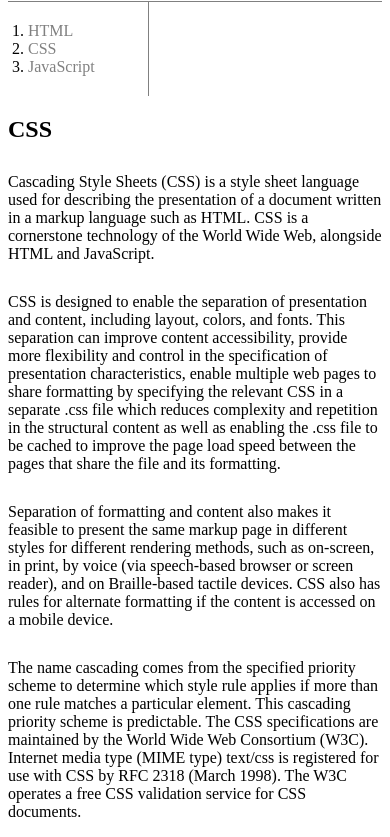
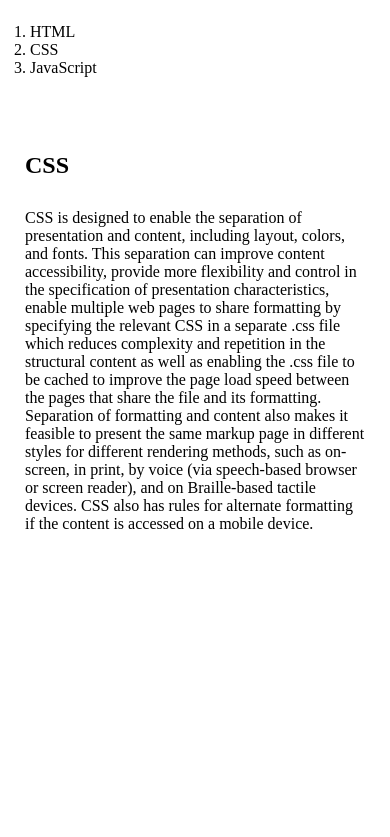
Before and after one commit to minumsa/HTML_CSS_Study, a plain HTML site: page 2.html in a window 390 px wide. Shown: the part 95-932 px from the top of the page. After the commit the page ends 844 px from the top, so only its background shows below. Drawn offline with Linux system fonts and the light colour scheme.

Commit message:
last commit

```diff
--- a/2.html
+++ b/2.html
@@ -4,51 +4,23 @@
 <head>
     <title>WEB1 - HTML</title>
     <meta charset="utf-8">
-    <style>
-        a {
-          color:black;
-          text-decoration: none;
-        }
-        .saw {
-          color:gray;
-        }
-        .active {
-          color:red;
-        }
-        h1 {
-            font-size: 50px;
-            text-align: center;
-            border-bottom:1px solid gray;
-            margin:0;
-            padding:15px;
-        }
-        ol {
-            border-right:1px solid gray;
-            width:100px;
-            margin:0;
-            padding:20px;
-        }
-    </style>
+    <link rel="stylesheet" href="style.css">
 </head>
 
 <body>
     <h1><a href="index.html">WEB</a></h1>
-
+    <div id="grid">
     <ol>
-    <li><a href="1.html" class="saw">HTML</a></li>
-    <li><a href="2.html" class="saw">CSS</a></li>
-    <li><a href="3.html" class="saw">JavaScript</a></li>
+    <li><a href="1.html">HTML</a></li>
+    <li><a href="2.html">CSS</a></li>
+    <li><a href="3.html">JavaScript</a></li>
     </ol>
-
-<h2>CSS</h2>
-
-<p style="margin-top:30px;">Cascading Style Sheets (CSS) is a style sheet language used for describing the presentation of a document written in a markup language such as HTML. CSS is a cornerstone technology of the World Wide Web, alongside HTML and JavaScript.</p>
-
-<p style="margin-top:30px;">CSS is designed to enable the separation of presentation and content, including layout, colors, and fonts. This separation can improve content accessibility, provide more flexibility and control in the specification of presentation characteristics, enable multiple web pages to share formatting by specifying the relevant CSS in a separate .css file which reduces complexity and repetition in the structural content as well as enabling the .css file to be cached to improve the page load speed between the pages that share the file and its formatting.</p>
-
-<p style="margin-top:30px;">Separation of formatting and content also makes it feasible to present the same markup page in different styles for different rendering methods, such as on-screen, in print, by voice (via speech-based browser or screen reader), and on Braille-based tactile devices. CSS also has rules for alternate formatting if the content is accessed on a mobile device.</p>
-
-<p style="margin-top:30px;">The name cascading comes from the specified priority scheme to determine which style rule applies if more than one rule matches a particular element. This cascading priority scheme is predictable. The CSS specifications are maintained by the World Wide Web Consortium (W3C). Internet media type (MIME type) text/css is registered for use with CSS by RFC 2318 (March 1998). The W3C operates a free CSS validation service for CSS documents.</p>
-
+        <div id="article">
+        <h2>CSS</h2>
+        <p style="margin-top:30px;">
+        CSS is designed to enable the separation of presentation and content, including layout, colors, and fonts. This separation can improve content accessibility, provide more flexibility and control in the specification of presentation characteristics, enable multiple web pages to share formatting by specifying the relevant CSS in a separate .css file which reduces complexity and repetition in the structural content as well as enabling the .css file to be cached to improve the page load speed between the pages that share the file and its formatting. Separation of formatting and content also makes it feasible to present the same markup page in different styles for different rendering methods, such as on-screen, in print, by voice (via speech-based browser or screen reader), and on Braille-based tactile devices. CSS also has rules for alternate formatting if the content is accessed on a mobile device.
+        </p>
+        </div>
+    </div>
 </body>
 </html>
--- /dev/null
+++ b/style.css
@@ -0,0 +1,41 @@
+a {
+    color:black;
+    text-decoration: none;
+  }
+  .active {
+    color:red;
+  }
+  body {
+        margin: 0px;
+  }
+  h1 {
+      font-size: 50px;
+      text-align: center;
+      border-bottom:1px solid gray;
+      margin:0;
+      padding:15px;
+  }
+  #grid ol {
+      border-right:1px solid gray;
+      width:70px;
+      margin:0;
+      padding:30px;
+  }
+  #grid {
+      display: grid;
+      grid-template-columns: 150px 1fr;
+  }
+  #article {
+      padding: 25px
+  }
+  @media(max-width:800px){
+      #grid {
+      display: block;
+      }
+      #grid ol {
+      border-right:none;
+      }
+      h1 {
+      border-bottom:none;
+      }
+  }
```
Also changed, not shown: 1.html (+7 -23 lines), 3.html (+7 -22 lines), grid.html (added, +24 -0 lines), index.html (+6 -20 lines), mediaquery.html (added, +25 -0 lines).
